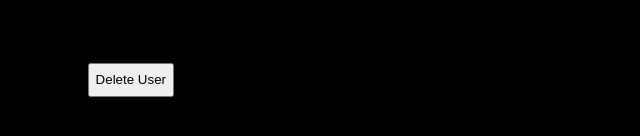
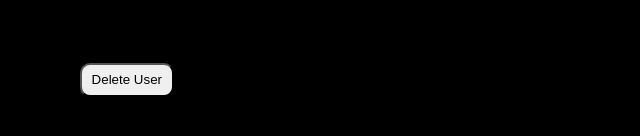
Before and after one commit to Siddhantji/Profession-Management-System, a plain HTML site: page index.html in a window 1280 px wide. Both pictures are taken after typing "Sample", "Sample", "5" into the empty fields and a click on the input "Add User". Shown: the part 210-346 px from the top of the page, 466-1106 px from the left. Drawn offline with Linux system fonts and the light colour scheme; a web font is replaced by a local one.

Commit message:
Update style.css

```diff
--- a/style.css
+++ b/style.css
@@ -60,6 +60,7 @@ body {
     display: flex;
     justify-content: space-between;
     width: 50%;
+    margin-bottom: 10px;
 }
 .curve{
     border: 1px solid white;
@@ -77,7 +78,7 @@ body {
 .curve p{
     font-size: 10px;
 }
-#delete{
+.delete-button{
     border-radius: 10px;
     padding: 2px 10px;
 }
```
